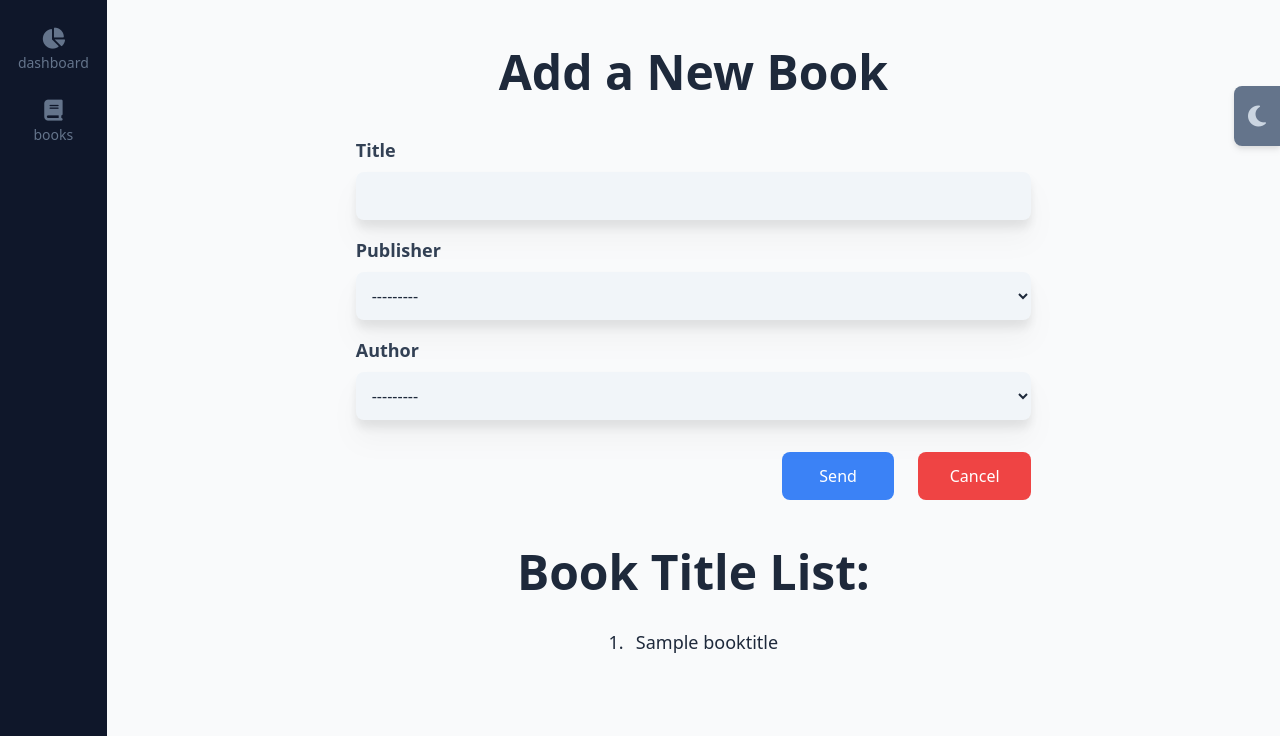
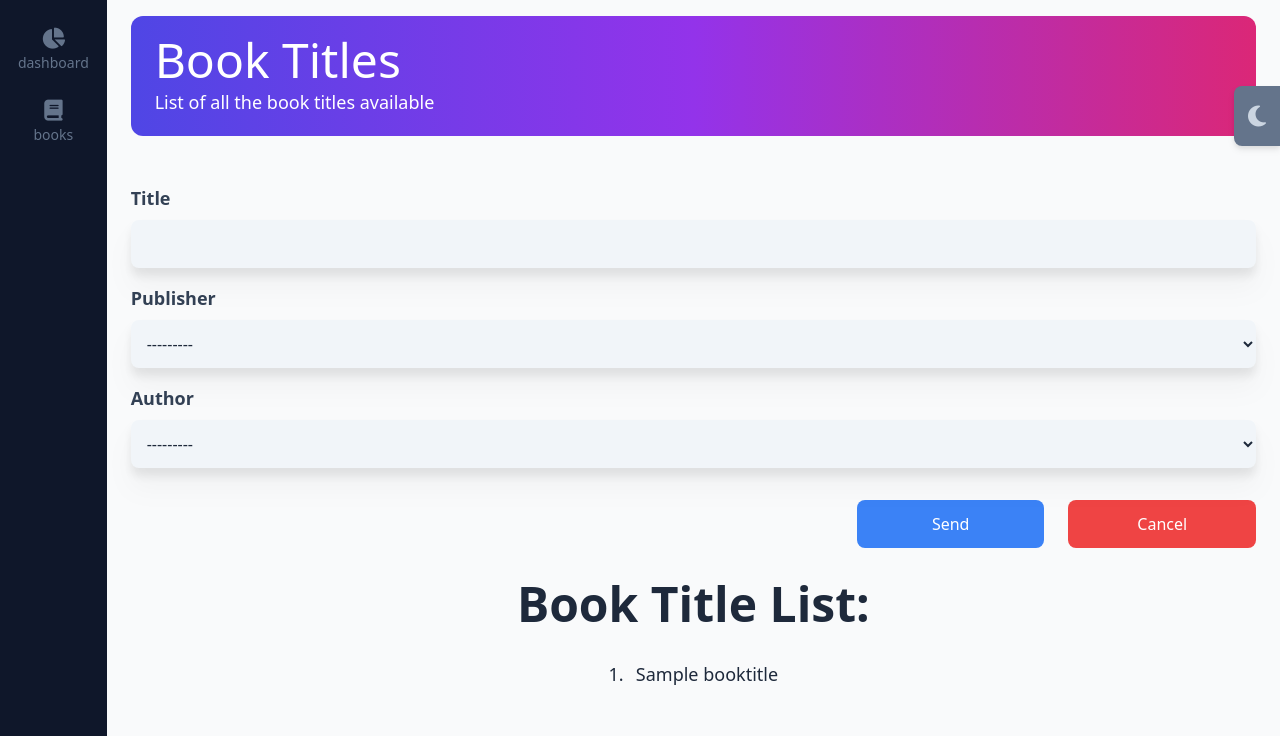
Before and after one commit to GCacho/FullStack-DjangoReactViteTailwindPostgre, a Django app: page /books/ in a window 1280 px wide. Shown: the part 64-800 px from the top of the page. Run offline with Django 4.2, Linux system fonts and the light colour scheme; tables that the repository leaves empty hold one stand-in row (values such as "Sample post"); one stand-in notice (Sample message) is shown; some libraries are stand-ins or nearby versions.

Commit message:
Reusable components created

```diff
--- a/backend/books/forms.py
+++ b/backend/books/forms.py
@@ -13,6 +13,8 @@
         if len(title) < 3:
             error_msg = 'The title is too short my fren'
             self.add_error('title', error_msg)
+            # raise ValidationError(error_msg)
+
 
         book_title_exists = BookTitle.objects.filter(title__iexact=title).exists()
 
--- a/backend/books/templates/books/main.html
+++ b/backend/books/templates/books/main.html
@@ -5,10 +5,16 @@
 
 {% block content %}
 
-    <h1 class="flex justify-center items-center mt-4 text-slate-800 dark:text-gray-50 text-5xl font-bold p-4 rounded-lg">Add a New Book</h1>
+    {% comment %} {% if form.non_field_errors %}
+        {% for error in form.non_field_errors %}
+            <div class="font-bold text-xl text-red-500">{{ error }}</div>
+        {% endfor %}
+    {% endif %} {% endcomment %}
 
-    <div class="flex flex-col justify-center items-center mt-4">
-        <form action="" method="POST" class="w-3/5">
+
+    {% include "components/header.html" with title="Book Titles" description="List of all the book titles available" %}
+
+    <form action="" method="POST">
         {% csrf_token %}
 
         <div class="mb-2 pt-2 pb-2">
@@ -19,12 +25,22 @@
                 </div>
             {% endfor %}
 
+            {% if messages %}
+                {% for message in messages %}
+                    {% if 'info' in message.tags %}
+                        {% include 'components/alert.html' with is_info=True title="Success" body=message %}
+                    {% elif 'error' in message.tags %}
+                        {% include 'components/alert.html' with is_info=False title="Error" body=message %}
+                    {% endif %}
+                {% endfor %}
+            {% endif %}
+
         <div class="flex justify-end">
             <button type="submit" class="w-1/6 p-3 bg-blue-500 text-white rounded-lg mt-4 hover:bg-yellow-300 hover:text-slate-800">Send</button>
             <button type="reset" class="w-1/6 p-3 bg-red-500 text-white rounded-lg mt-4 ml-6 hover:bg-red-700">Cancel</button>
         </div>
     </form>
-    </div>
+
 
     <h1 class="flex justify-center items-center mt-4 text-slate-800 dark:text-gray-50 text-5xl font-bold p-4 rounded-lg">Book Title List:</h1>
 
--- a/backend/books/views.py
+++ b/backend/books/views.py
@@ -3,6 +3,7 @@
 from django.views.generic import ListView, FormView
 from .forms import BookTitleForm
 from django.urls import reverse, reverse_lazy
+from django.contrib import messages
 # Create your views here.
 
 class BookTitleListView(FormView, ListView):
@@ -12,6 +13,7 @@
     template_name = 'books/main.html'
     context_object_name = 'qs'
     form_class = BookTitleForm
+    i_instance = None
 
     # def get_queryset(self): # A QuerySet find all books that starts with an 'L'
     #     parameter = 'L'
@@ -21,11 +23,13 @@
         return self.request.path
 
     def form_valid(self, form): # To save the form data into the DB
-        form.save()
+        self.i_instance = form.save()
+        messages.add_message(self.request, messages.INFO, f"Book Title: ({self.i_instance.title}) has been created")
         return super().form_valid(form)
 
     def form_invalid(self, form):
         self.object_list = self.get_queryset()
+        messages.add_message(self.request, messages.ERROR, form.errors)
         return super().form_invalid(form)
 
 
--- /dev/null
+++ b/backend/templates/components/header.html
@@ -0,0 +1,9 @@
+<div class="bg-gradient-to-r from-indigo-600 via-purple-600 to-pink-600 text-white rounded-xl mb-10 h-[120px] flex justify-between items-center px-6">
+    <div class="flex-col">
+        <div class="text-5xl">{{ title }}</div>
+        <div class="text-lg mt-1">{{ description }}</div>
+    </div>
+    <div>
+        <!-- Buttoms Here -->
+    </div>
+</div>
```
Also changed, not shown: backend/templates/components/alert.html (added, +10 -0 lines). Lines whose indentation alone changed are shown as unchanged.
